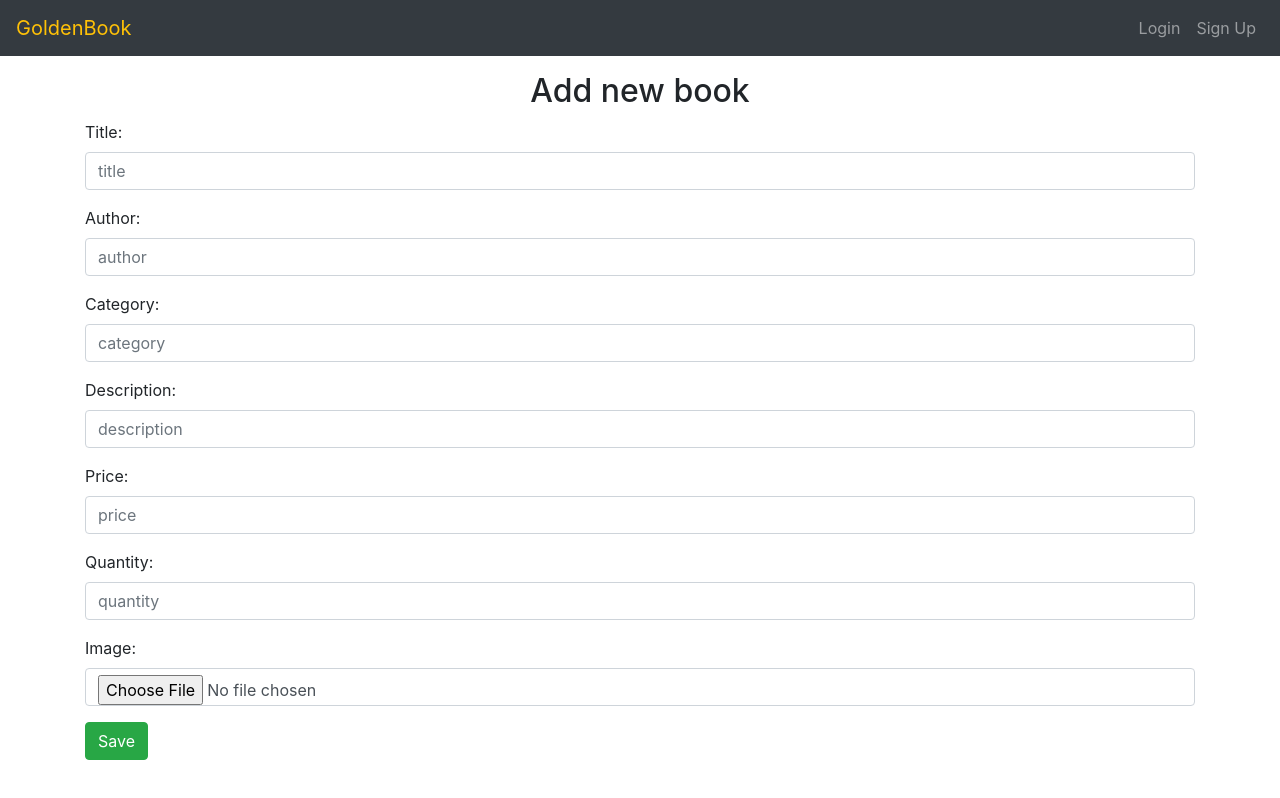
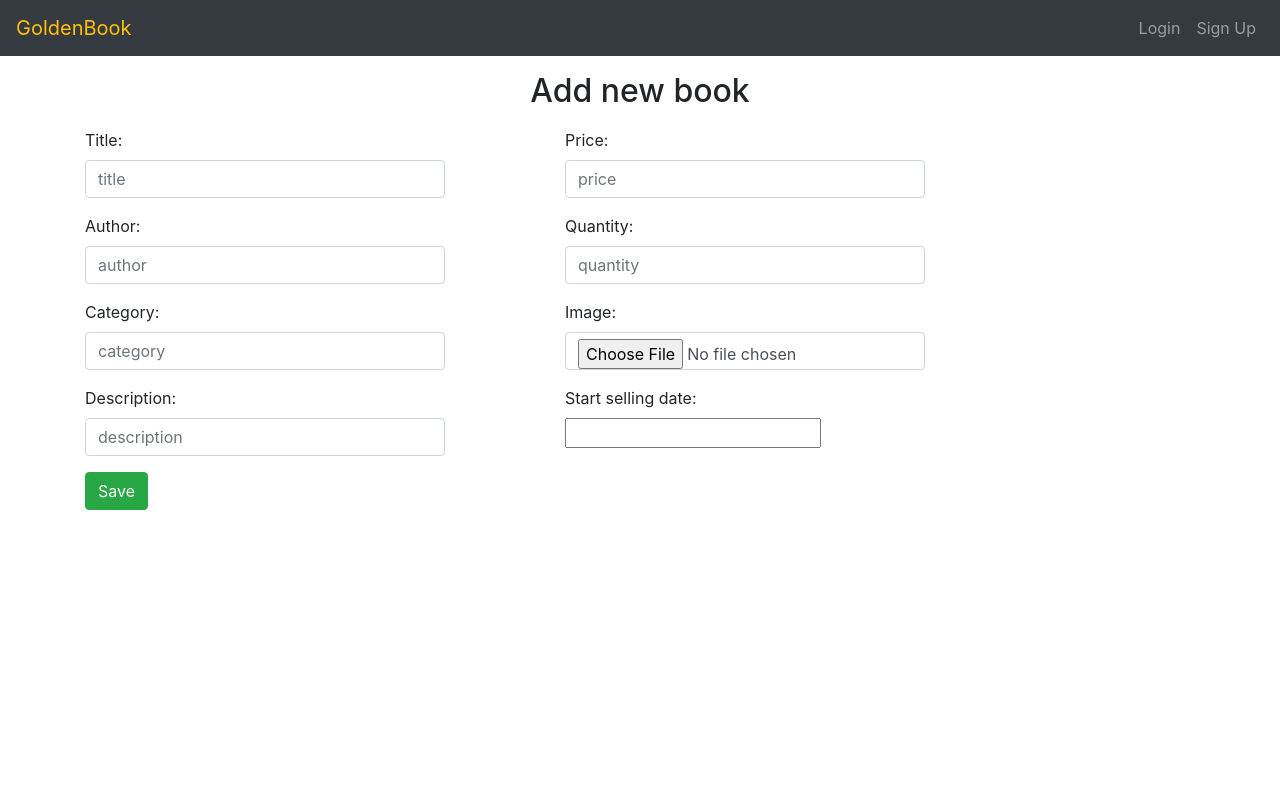
Before and after one commit to juliamartyn/gokden-book-client, a React (Create React App) app: page /add-book in a window 1280 px wide. Built offline with nearby package versions, Linux system fonts and the light colour scheme.

Commit message:
added start selling date picker for book

```diff
--- a/package.json
+++ b/package.json
@@ -9,6 +9,7 @@
     "axios": "^0.21.1",
     "bootstrap": "^4.6.0",
     "react": "^17.0.1",
+    "react-datepicker": "^3.7.0",
     "react-dom": "^17.0.1",
     "react-router-dom": "^5.2.0",
     "react-scripts": "4.0.3",
--- a/src/components/seller/add-book.component.js
+++ b/src/components/seller/add-book.component.js
@@ -1,5 +1,13 @@
 import React, { Component } from 'react'
 import BookService from '../../services/book.service';
+
+import DatePicker from 'react-datepicker';
+import "react-datepicker/dist/react-datepicker.css";
+import 'bootstrap/dist/css/bootstrap.min.css';
+
+import {toast} from 'react-toastify';
+import 'react-toastify/dist/ReactToastify.css';
+toast.configure();
 
 class AddBookComponent extends Component{
 
@@ -12,10 +20,18 @@ class AddBookComponent extends Component{
             description: '',
             price: '',
             quantity: '',
+            startSaleDate: '',
             selectedFile: '',
             message: null
         }
         this.saveBook = this.saveBook.bind(this);
+        this.handleChangeDate = this.handleChangeDate.bind(this);
+    }
+
+    handleChangeDate(date) {
+        this.setState({
+            startSaleDate: date
+        })
     }
 
     onChange = (e) =>
@@ -34,14 +50,14 @@ class AddBookComponent extends Component{
             description: this.state.description,
             price: this.state.price,
             quantity: this.state.quantity,
+            startSaleDate: this.state.startSaleDate
         }
         const formData = new FormData();
         formData.append('file', this.state.selectedFile);
         formData.append("book", JSON.stringify(bookRequest));
 
         BookService.addBook(formData).then(res => {
-                console.log(res.data);
-                alert("Book created successfully.");
+            toast('Book created successfully');
         });
     };
 
@@ -49,44 +65,54 @@ class AddBookComponent extends Component{
         return(
             <div>
                 <h2 className="text-center">Add new book</h2>
-                <form>
-                    <div className="form-group">
+                <div style={{"display": "grid", "gridTemplateColumns": "repeat(auto-fit, 30rem)"}}>
+                    <div>
+                    <div className="form-group w-75">
                         <label>Title:</label>
                         <input type="text" placeholder="title" name="title" className="form-control" value={this.state.title} onChange={this.onChange}/>
                     </div>
 
-                    <div className="form-group">
+                    <div className="form-group w-75">
                         <label>Author:</label>
                         <input type="text" placeholder="author" name="author" className="form-control" value={this.state.author} onChange={this.onChange}/>
                     </div>
 
-                    <div className="form-group">
+                    <div className="form-group w-75">
                         <label>Category:</label>
                         <input placeholder="category" name="category" className="form-control" value={this.state.category} onChange={this.onChange}/>
                     </div>
 
-                    <div className="form-group">
+                    <div className="form-group w-75">
                         <label>Description:</label>
                         <input placeholder="description" name="description" className="form-control" value={this.state.description} onChange={this.onChange}/>
                     </div>
+                    </div>
 
-                    <div className="form-group">
+                    <div>
+                    <div className="form-group w-75">
                         <label>Price:</label>
                         <input placeholder="price" name="price" className="form-control" value={this.state.price} onChange={this.onChange}/>
                     </div>
 
-                    <div className="form-group">
+                    <div className="form-group w-75">
                         <label>Quantity:</label>
                         <input type="numeric" placeholder="quantity" name="quantity" className="form-control" value={this.state.quantity} onChange={this.onChange}/>
                     </div>
 
-                    <div className="form-group">
+                    <div className="form-group w-75">
                         <label>Image:</label>
                         <input type="file" name="file" className="form-control" onChange={this.onFileChange}/>
                     </div>
 
+                    <div className="form-group w-75">
+                        <label>Start selling date:</label>
+                        <DatePicker selected={ this.state.startSaleDate } onChange={ this.handleChangeDate }
+                                    showTimeSelect timeFormat="HH:mm" timeIntervals={30} timeCaption="time" dateFormat="MMMM d, yyyy h:mm aa"/>
+                    </div>
+                    </div>
+                </div>
                     <button className="btn btn-success" onClick={this.saveBook}>Save</button>
-                </form>
+
             </div>
         );
     }
```
Also changed, not shown: 1 other file (tests, documents, lock files or other folders).
